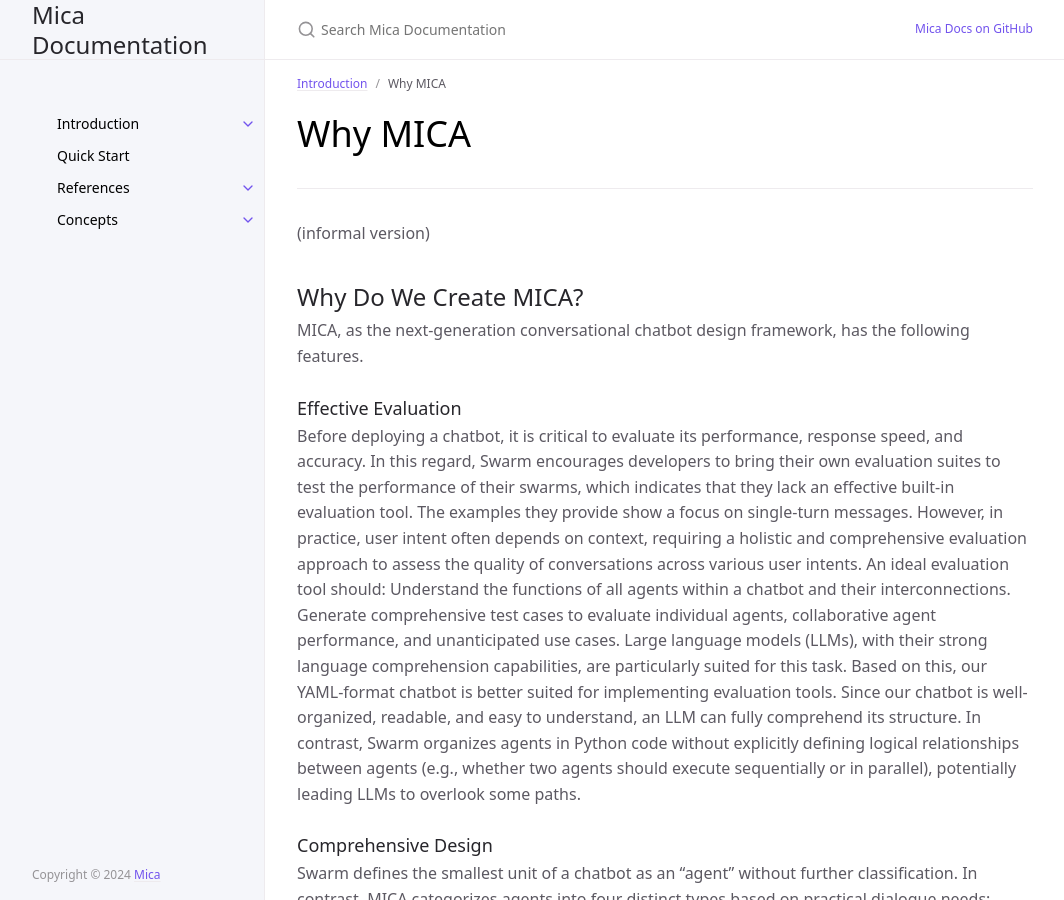
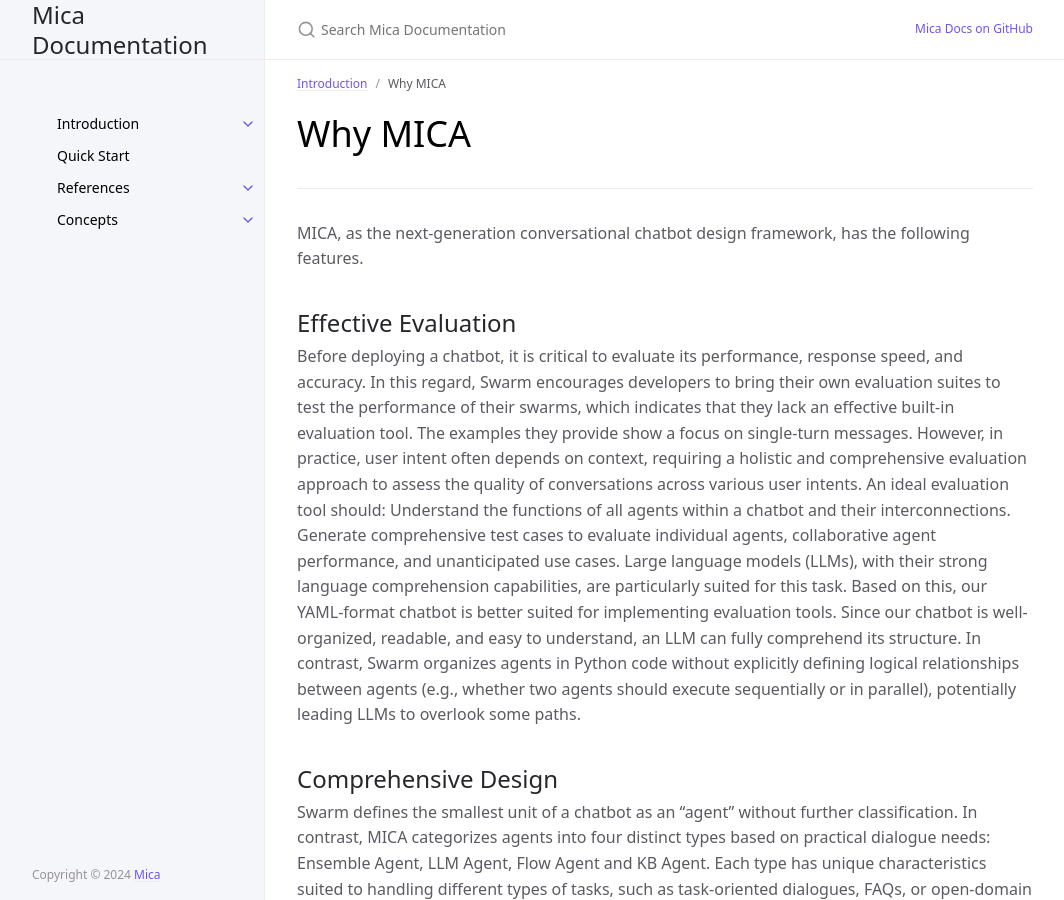
Before and after one commit to Mica-labs/Mica-labs.github.io, a Jekyll site: the page built from docs/introduction/index.md, in a window 1280 px wide and 900 px high. Shown: the whole window, without its empty margins (107-1171 px from the left). Built offline with Jekyll 4.4.1, drawn with Linux system fonts in a browser that asks for light colours; cached includes are drawn as plain includes.

Commit message:
how it works

```diff
--- a/docs/introduction/index.md
+++ b/docs/introduction/index.md
@@ -8,24 +8,22 @@ nav_order: 1
 # Why MICA
 
 ---
-\(informal version\)
-## Why Do We Create MICA?
 MICA, as the next-generation conversational chatbot design framework, has the following features.
 
-### Effective Evaluation
+## Effective Evaluation
 Before deploying a chatbot, it is critical to evaluate its performance, response speed, and accuracy. In this regard, Swarm encourages developers to bring their own evaluation suites to test the performance of their swarms, which indicates that they lack an effective built-in evaluation tool. The examples they provide show a focus on single-turn messages. However, in practice, user intent often depends on context, requiring a holistic and comprehensive evaluation approach to assess the quality of conversations across various user intents.
 An ideal evaluation tool should:
 Understand the functions of all agents within a chatbot and their interconnections.
 Generate comprehensive test cases to evaluate individual agents, collaborative agent performance, and unanticipated use cases.
 Large language models (LLMs), with their strong language comprehension capabilities, are particularly suited for this task. Based on this, our YAML-format chatbot is better suited for implementing evaluation tools. Since our chatbot is well-organized, readable, and easy to understand, an LLM can fully comprehend its structure. In contrast, Swarm organizes agents in Python code without explicitly defining logical relationships between agents (e.g., whether two agents should execute sequentially or in parallel), potentially leading LLMs to overlook some paths.
 
-### Comprehensive Design
+## Comprehensive Design
 Swarm defines the smallest unit of a chatbot as an "agent" without further classification. In contrast, MICA categorizes agents into four distinct types based on practical dialogue needs: Ensemble Agent, LLM Agent, Flow Agent and KB Agent. Each type has unique characteristics suited to handling different types of tasks, such as task-oriented dialogues, FAQs, or open-domain question answering.
 
-### Flexibility and Collaboration
+## Flexibility and Collaboration
 Our tool strictly follows the YAML specification, which aligns with human-readable formatting. Even individuals without a coding background can design chatbots directly. On the other hand, Swarm requires developers to be familiar with Python, making it less accessible to non-technical users.
 
-### Support for Multiple LLM Models
+## Support for Multiple LLM Models
 Swarm is deeply integrated with OpenAI and heavily dependent on its functionality. In contrast, our YAML framework is model-agnostic, serving purely as a specification without mandating the use of a specific LLM. Our framework provides interfaces for third-party LLMs, allowing users to configure their own models through our APIs.
 
 
```
Also changed, not shown: docs/introduction/work/index.md (+9 -1 lines), index.md (+5 -3 lines).
